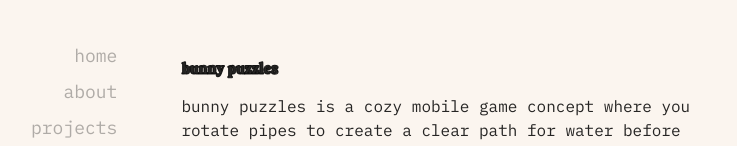
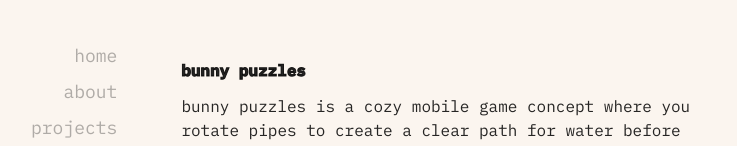
Before and after one commit to ruwkia/taylorsmith, a Next.js app: page /bunny-puzzle in a window 1280 px wide. Shown: the part 161-307 px from the top of the page, without its empty margins (253-990 px from the left). Built offline with nearby package versions, Linux system fonts and the light colour scheme.

Commit message:
Update bunny-puzzle.jsx

```diff
--- a/pages/bunny-puzzle.jsx
+++ b/pages/bunny-puzzle.jsx
@@ -1,7 +1,7 @@
 function BunnyPuzzle() {
   return (
-    <div style={{ padding: '2rem', fontFamily: "'IBM Plex Mono', monospace", color: 'rgba(0, 0, 0, 0.85)' }}>
-      <h1 style={{ fontSize: '1rem', fontWeight: '700', marginBottom: '1rem' }}>
+      <div style={{ padding: '2rem', fontFamily: "'IBM Plex Mono', monospace", color: 'rgba(0, 0, 0, 0.85)' }}>
+      <h1 style={{ fontSize: '1rem', fontWeight: '700', marginBottom: '1rem', fontFamily: "'IBM Plex Mono', monospace" }}>
         bunny puzzles
       </h1>
 
```
